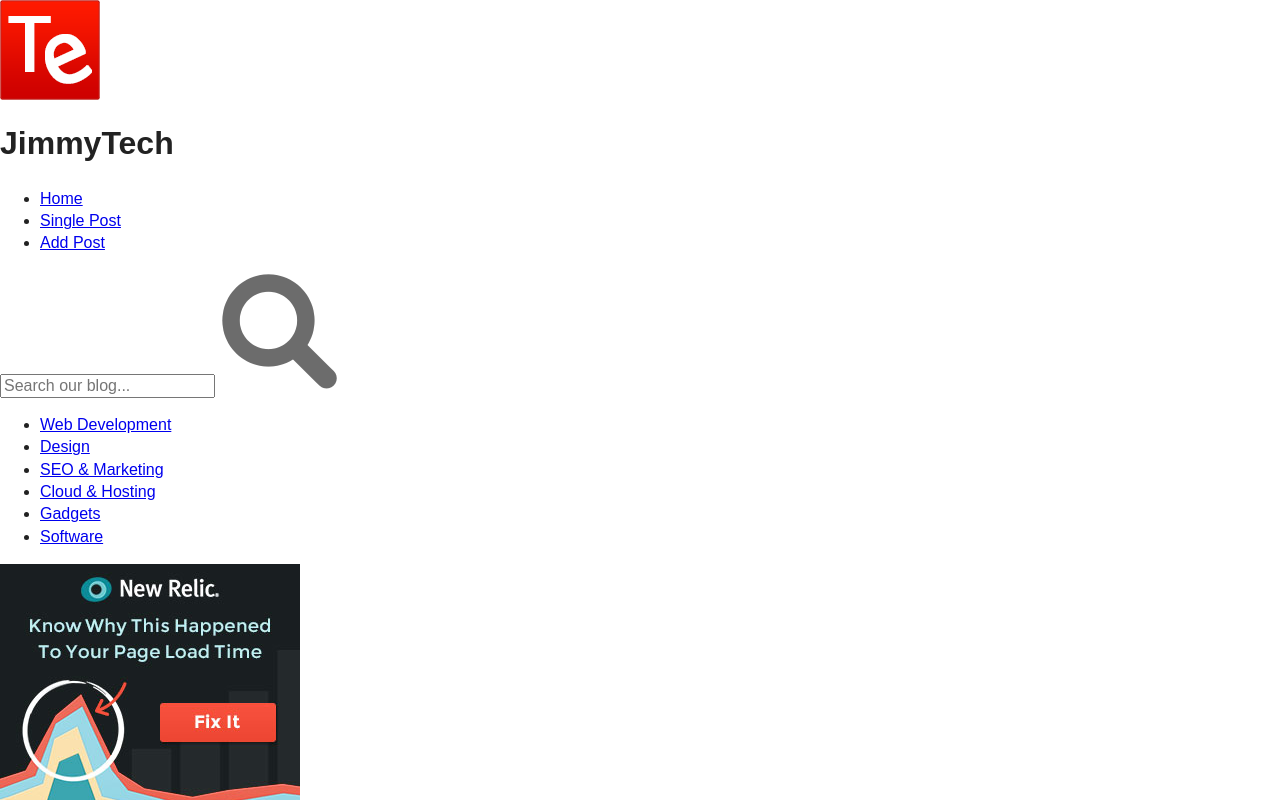
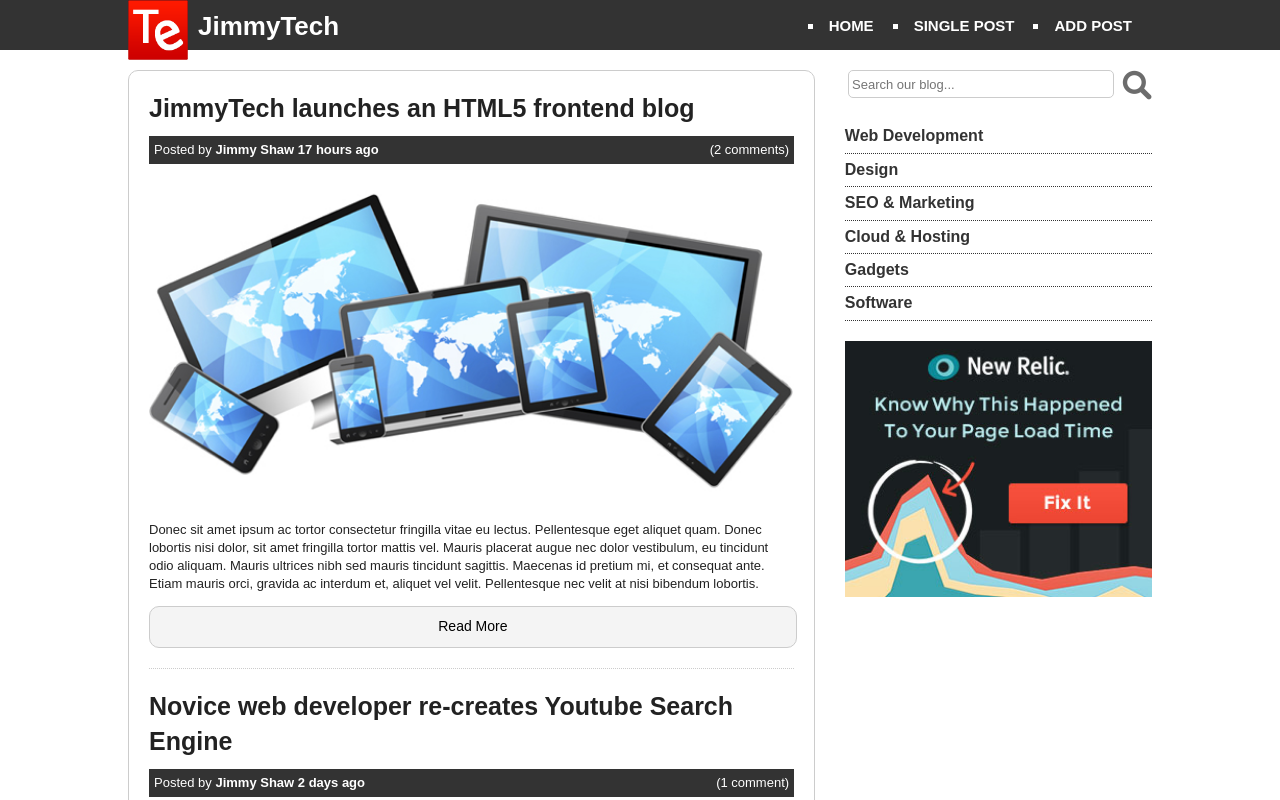
Before and after one commit to jimxshaw/samples-html5, a plain HTML site: page frontend-blog/index.html in a window 1280 px wide. Shown: the top 800 px of the page. Drawn offline with Linux system fonts and the light colour scheme.

Commit message:
finished css

```diff
--- a/frontend-blog/css/main.css
+++ b/frontend-blog/css/main.css
@@ -2,7 +2,7 @@
 
 html {
     color: #222;
-    font-size: 1em;
+    font-size: 13px;
     line-height: 1.4;
 }
 
@@ -56,17 +56,212 @@ textarea {
    Author's custom styles
    ========================================================================== */
 
+a {
+    color: #333;
+    text-decoration: none;
+}
 
+h2 {
+    font-size: 25px;
+}
 
+ul,
+ol {
+    margin: 0;
+    padding: 0;
+}
 
+.container {
+    margin: 0 auto;
+    width: 80%;
+    overflow: hidden;
+}
 
+#main-header {
+    height: 50px;
+    background: #333;
+    overflow: hidden;
+    margin-bottom: 20px;
+}
 
+#branding {
+    float: left;
+    width: 50%;
+}
 
+#branding h1 {
+    padding: 8px 0 0 70px;
+    color: #fff;
+    margin: 0 !important;
+}
 
+#branding img {
+    position: absolute;
+    width: 60px;
+    height: auto;
+}
 
+#main-nav {
+    float: right;
+    width: 50%;
+    padding-top: 12px;
+}
 
+#main-nav ul {
+    float: right;
+}
 
+#main-nav li {
+    float: left;
+    padding: 3px 5px 0 5px;
+    margin: 0 15px;
+    font-size: 15px;
+    text-transform: uppercase;
+    font-weight: bold;
+    list-style: square;
+    color: #fff;
+}
 
+#main-nav a {
+    color: #fff;
+}
+
+#content {
+    float: left;
+    width: 63%;
+    border: 1px solid #ccc;
+    border-radius: 10px;
+    padding: 0 20px 20px 20px;
+}
+
+article {
+    border-bottom: 1px dotted #ccc;
+    padding: 10px 0 20px 0;
+}
+
+article img {
+    width: 100%;
+}
+
+article h2 {
+    margin: 0;
+    padding-top: 10px;
+}
+
+article .meta {
+    margin: 10px 0 10px 0;
+    padding: 5px;
+    background: #333;
+    color: #fff;
+}
+
+article .meta span {
+    float: right;
+}
+
+article .readmore {
+    background: #f4f4f4;
+    color: #000;
+    width: 97%;
+    display: block;
+    text-align: center;
+    padding: 10px;
+    border: 1px solid #ccc;
+    border-radius: 10px;
+    font-size: 14px;
+}
+
+article .readmore:hover {
+    background: #ccc;
+}
+
+#sidebar {
+    float: right;
+    width: 30%;
+}
+
+.search {
+    float: right;
+}
+
+.search input[type="search"] {
+    border: 1px solid #ccc;
+    border-radius: 5px;
+    height: 20px;
+    width: 85%;
+    padding: 3px;
+    float: left;
+}
+
+.search input[type="image"] {
+    width: 10%;
+    float: right;
+}
+
+#sub-nav {
+    padding: 20px 0 20px 0;
+}
+
+#sub-nav li {
+    font-size: 16px;
+    font-weight: bold;
+    padding: 5px 0 5px 0;
+    border-bottom: 1px dotted #333;
+    list-style: none;
+}
+
+#sub-nav a {
+    color: #333;
+}
+
+#sub-nav a:hover,
+#sub-nav a.active {
+    color: #ff0000;
+}
+
+.ad img {
+    width: 100%;
+}
+
+#main-footer {
+    background: #333;
+    color: #fff;
+    min-height: 180px;
+    margin-top: 20px;
+    overflow: auto;
+}
+
+#main-footer a {
+    color: #fff;
+}
+
+#main-footer .copy {
+    padding: 20px 0 0 0;
+}
+
+#main-footer .footer-left {
+    float: left;
+    width: 30%;
+}
+
+#main-footer .footer-right {
+    float: right;
+    width: 70%;
+}
+
+#main-footer .footer-nav {
+    float: left;
+    font-size: 15px;
+    width: 31%;
+    padding: 20px 0 20px 0;
+    margin-right: 10px;
+}
+
+#main-footer .footer-nav li {
+    padding: 5px 0 5px 0;
+    border-bottom: 1px dotted #666;
+    list-style: none;
+}
 
 
 
```
Also changed, not shown: 1 other file.
